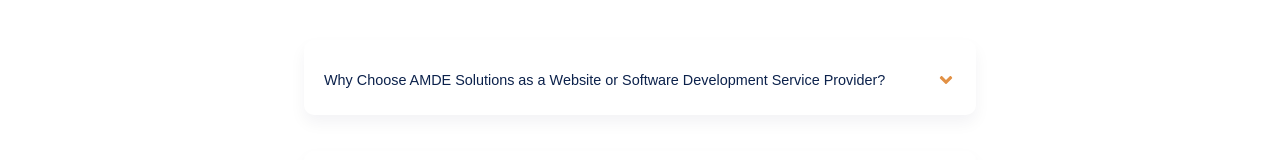
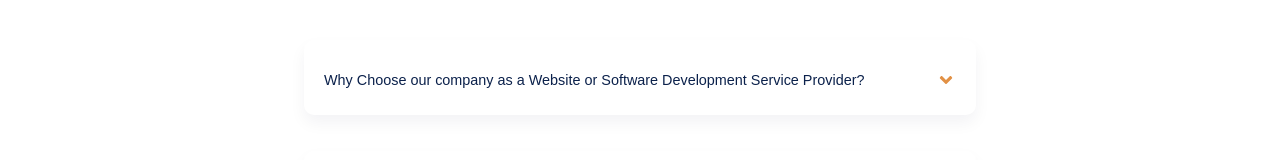
Before and after one commit to amde-et/webappdraft, a React (Create React App) app: page /info in a window 1280 px wide. Shown: the part 254-414 px from the top of the page. Built offline with nearby package versions, Linux system fonts and the light colour scheme; the HTML template or start-up script is replaced by a standard one.

Commit message:
Update data.js

```diff
--- a/src/components/Questions/data.js
+++ b/src/components/Questions/data.js
@@ -1,6 +1,6 @@
 const data = [
     {
-        question:'Why Choose AMDE Solutions as a Website or Software Development Service Provider?',
+        question:'Why Choose our company as a Website or Software Development Service Provider?',
         answer:' Our Company strives to be the best. Our substantial experience and competency in providing diversified website and software development services with the latest technology standards have empowered many businesses. Our development experts specialize in customer-centric engagement models, strict quality measures, in-depth technical and domain expertise, and an understanding of different software development frameworks, programming languages, and platforms to deliver the best web software solutions.'
     },
     {
```
